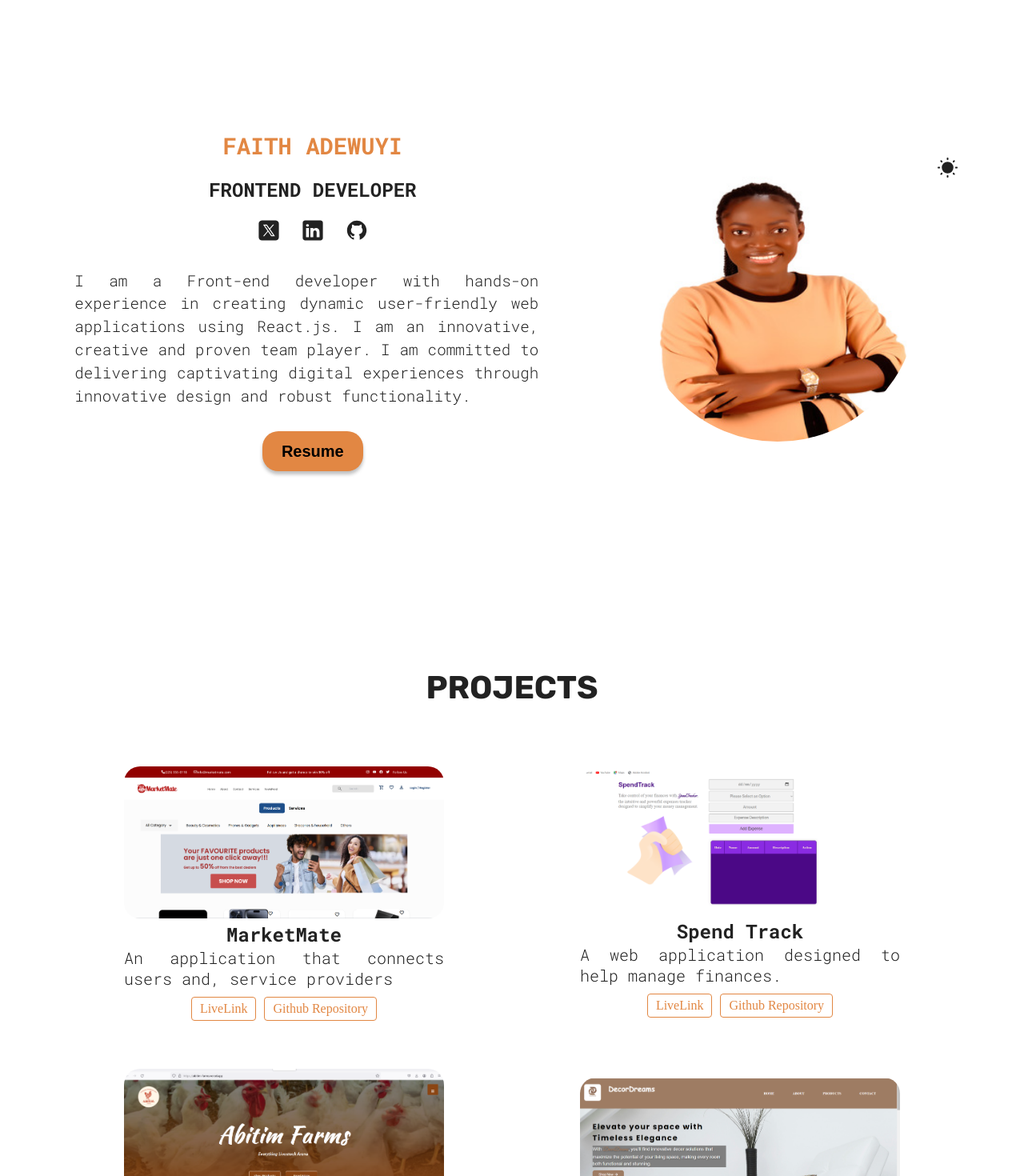
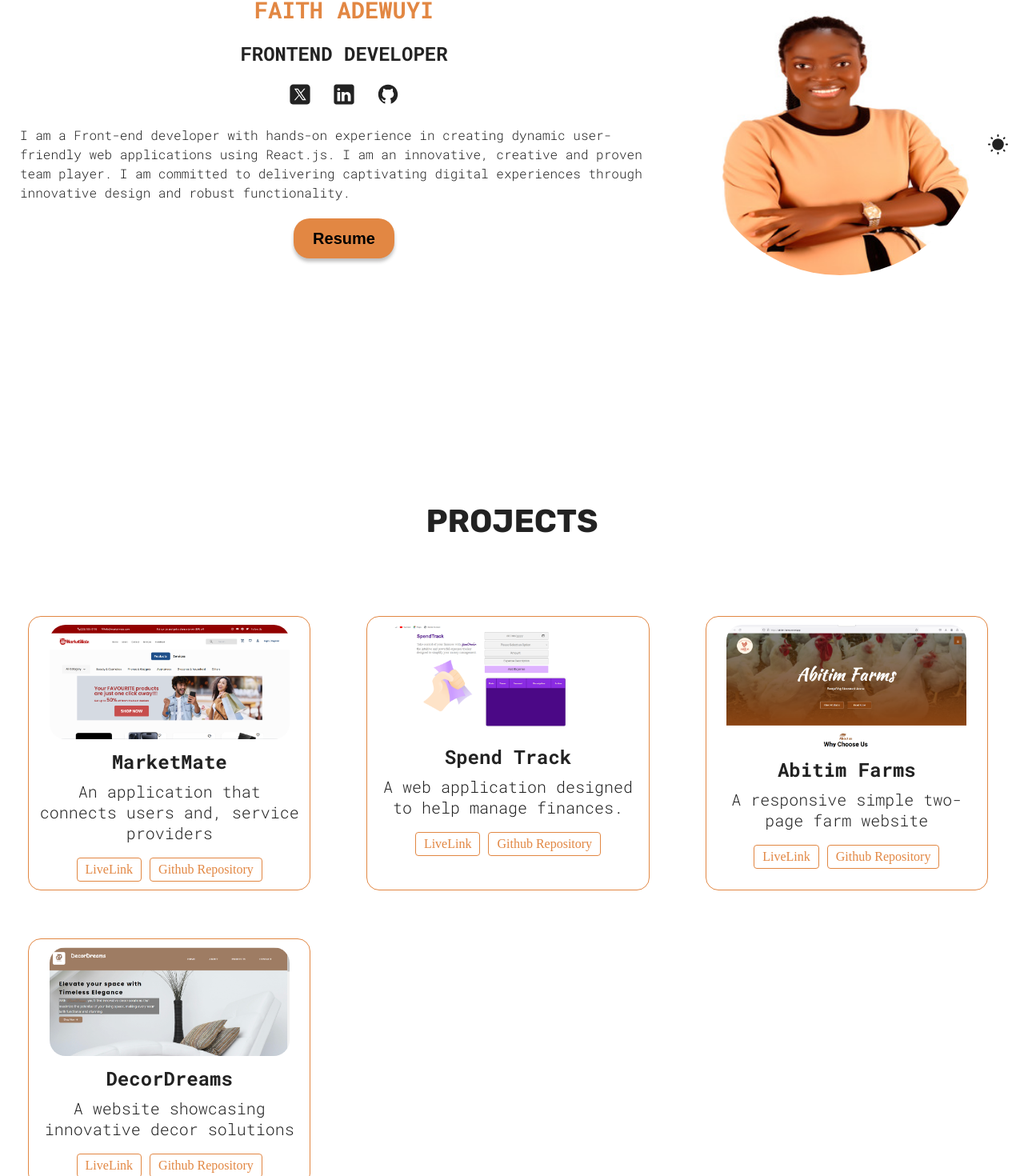
Before and after one commit to faithadewuyi/Faith-Website, a React (Vite) app: page / in a window 1280 px wide. Shown: the part 232-1702 px from the top of the page at 80% size. Built offline with nearby package versions, Linux system fonts and the light colour scheme.

Commit message:
styling: responsiveness adjusted

```diff
--- a/src/App.css
+++ b/src/App.css
@@ -29,6 +29,12 @@ body {
   display: flex;
   flex-direction: column;
   gap: 60px;
+}
+*{
+  margin: 0;
+  padding: 0;
+  box-sizing: border-box;
+
 }
 
 h1,
--- a/src/Components/Hero/Hero.module.css
+++ b/src/Components/Hero/Hero.module.css
@@ -6,7 +6,6 @@
   text-align: center;
   height: 100dvh;
   min-height: 500px;
-  margin-top: 70px;
   padding: 10px 5px;
 
 
@@ -15,6 +14,7 @@
     max-width: 100%;
     border-radius: 70%;
     margin-right: 50px;
+    margin-top: 200px;
 
   }
 
@@ -39,7 +39,6 @@
 
   button {
     background-color: var(--btn-color);
-    /* color: #e28743; */
     border: none;
     border-radius: 20px;
     width: 126px;
@@ -48,6 +47,7 @@
     font-weight: bold;
     box-shadow: 0 4px 4px rgba(0, 0, 0, 0.25);
     transition: box-shadow 200ms ease-in-out, transform 200ms ease-in-out;
+    margin-bottom: 20px;
 
   }
 
@@ -61,14 +61,16 @@
   }
 }
 
-.colorModeContainer {
+/* .colorModeContainer {
   position: relative;
-}
+} */
 
 .colorMode {
-  position: absolute;
+  position: fixed;
   right: 0;
+  top: 50%;
   width: 25px;
+   margin-right: 20px;
 }
 
 .colorMode:hover {
@@ -76,11 +78,11 @@
 }
 
 .description {
-  max-width: 600px;
-  font-size: 1.2em;
-   margin-right: 15px;
-   padding: 10px;
-  text-align: justify;
+  max-width: 100%;
+  font-size: 1.0em;
+  margin-right: 30px;
+  margin-left: 20px;
+  text-align: start;
   line-height: 1.5;
 
 }
--- a/src/Components/Navbar/NavbarStyles.css
+++ b/src/Components/Navbar/NavbarStyles.css
@@ -4,6 +4,8 @@
   justify-content: space-between;
   background-color: #222;
   padding: 20px 80px;
+  width: 100%;
+  position: fixed;
 }
 .header a{
   text-decoration: none;
@@ -40,14 +42,24 @@
 }
 
 /* Responsiveness */
-@media screen and (max-width:768px) {
+@media screen and (max-width:768px)
+
+{
+
+
+  .header{
+    /* padding: 20px 180px; */
+    position: fixed;
+    width: 100%;
+}
+
   #navbar{
     display: none;
     flex-direction: column;
     align-items: flex-start;
     justify-content: flex-start;
     position: absolute;
-    top: 90px;
+    top: 84px;
     width: 200px;
     padding: 5px 0 0 10px;
     height: 40vh;
@@ -57,7 +69,7 @@
   }
   #navbar.show {
     display: flex;
-    gap: 18px;
+    gap: 20px;
 
   }
 
@@ -67,7 +79,6 @@
  }
 
   #navbar li a {
-
     padding: 10px 10px;
     font-size: 20px;
     color: #411616;
--- a/src/Components/Projects/Projects.module.css
+++ b/src/Components/Projects/Projects.module.css
@@ -3,8 +3,9 @@
   flex-direction: column;
   text-align: center;
 
+
   img {
-    max-width: 400px;
+    max-width: 300px;
     align-self: center;
     background-color: var(--project-card-bg);
     border-radius: 20px;
@@ -25,8 +26,11 @@
 .projectsContainer {
   display: flex;
   flex-direction: column;
-  align-items: center;
+  /* align-items: center; */
   gap: 30px;
+  margin: 20px;
+
+
 }
 
 .links {
@@ -44,27 +48,39 @@
   transition: background-color 0.3s, color 0.3s;
 }
 
-/* .card{
-  width: calc(100%-40px);
-  max-width: 300px;
-  margin: 20px;
-} */
+
 
   @media (min-width: 800px) {
   .projectsContainer {
-    flex-direction: row;
-    flex-wrap: wrap;
+    display: grid;
+    grid-template-columns: auto auto auto;
+    margin: 20px;
 
-    justify-content: space-evenly;
-    gap: 30px;
-    padding: 0 30px;
+
   }
   .card {
-
     width: calc(100% - 40px);
     margin: 15px;
-    max-width: 400px;
+    display:inline-block;
+    text-align: center;
+    justify-content: center;
+     padding: 10px;
+    border: 1px solid #e28743;;
+    border-radius: 16px;
+
   }
+  .card h3{
+    margin-top: 8px;
+    margin-bottom: 8px;
+
+  }
+
+  .card p{
+    margin-bottom: 18px;
+    text-align: center;
+
+  }
+
 
 }
 
```
Also changed, not shown: 1 other file (tests, documents, lock files or other folders).
